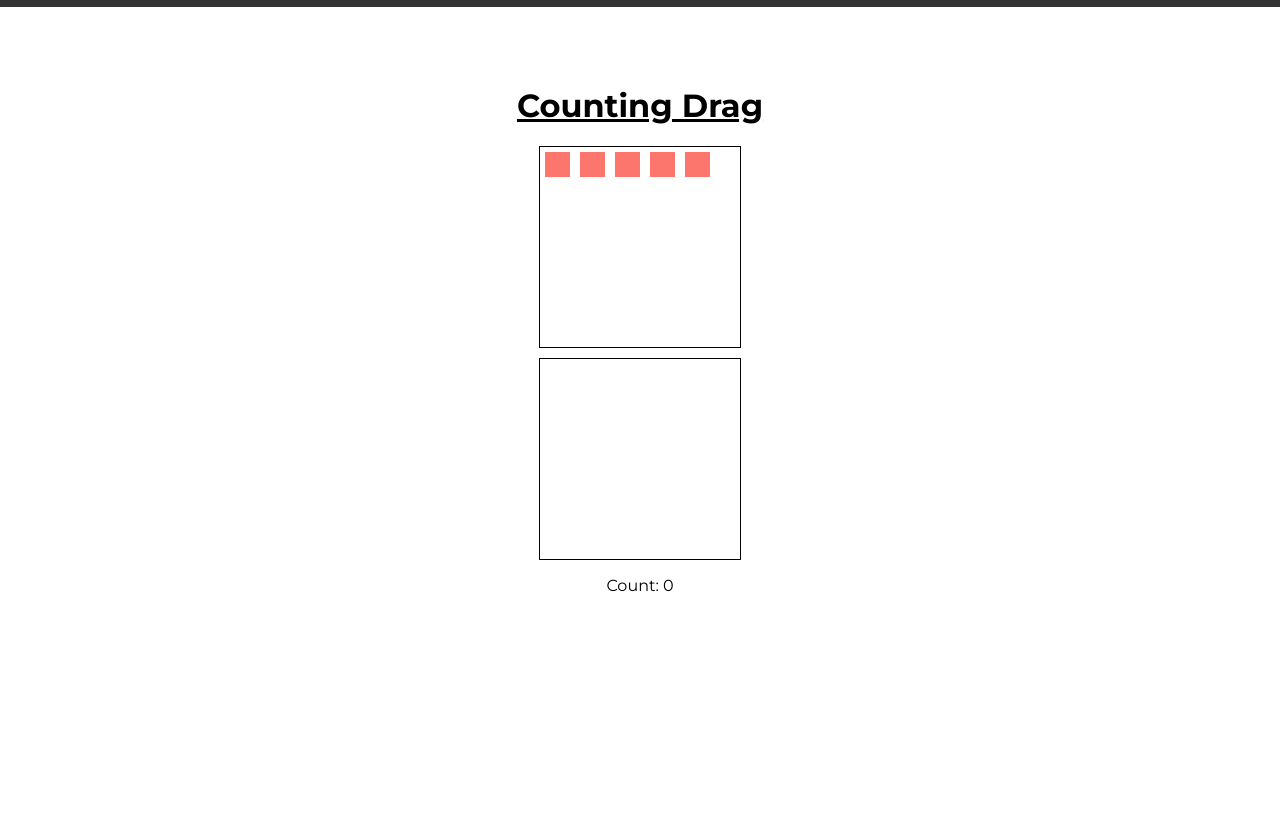
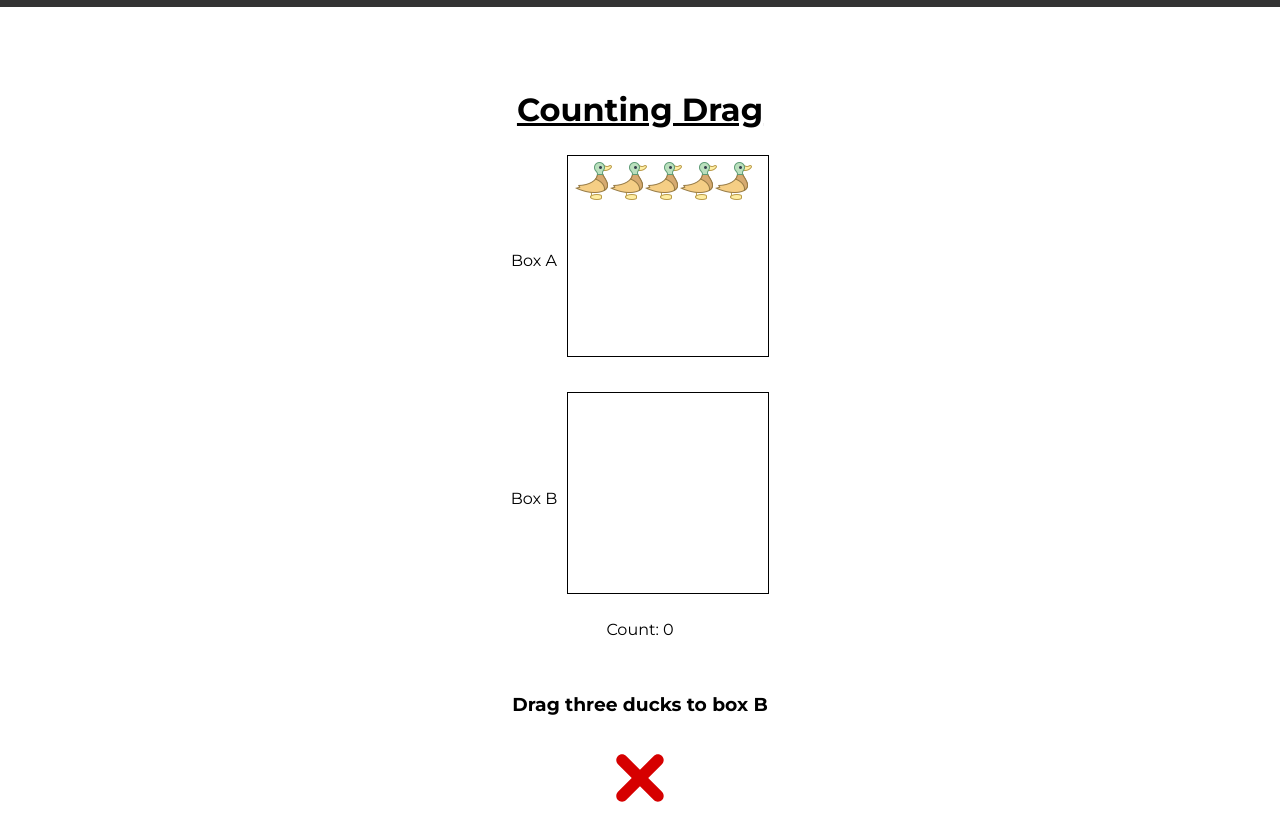
Before and after one commit to ThePotatoPowers/MentorAPromise, a plain HTML site: page draggable.html in a window 1280 px wide. Shown: the part 59-873 px from the top of the page. Before the commit the page ends 800 px from the top, so only its background shows below. Drawn offline with Linux system fonts and the light colour scheme.

```diff
--- a/draggable.html
+++ b/draggable.html
@@ -25,16 +25,45 @@
         <center>
             <h1 id="countTitle">Counting Drag</h1>
 
-            <div id="divA">
-                <div class="block1" draggable="true"></div>
-                <div class="block1" draggable="true"></div>
-                <div class="block1" draggable="true"></div>
-                <div class="block1" draggable="true"></div>
-                <div class="block1" draggable="true"></div>
+            <div id="aContainer">
+                <p id="aLabel">Box A</p>
+
+                <div id="divA">
+                    <div class="block1" draggable="true">
+                        <img src="assets/duck40.png" alt="duckOne">
+                    </div>
+                    <div class="block1" draggable="true">
+                        <img src="assets/duck40.png" alt="duckTwo">
+                    </div>
+                    <div class="block1" draggable="true">
+                        <img src="assets/duck40.png" alt="duckThree">
+                    </div>
+                    <div class="block1" draggable="true">
+                        <img src="assets/duck40.png" alt="duckFour">
+                    </div>
+                    <div class="block1" draggable="true">
+                        <img src="assets/duck40.png" alt="duckFive">
+                    </div>
+                </div>
+
 
             </div>
+
+            <div id="bContainer">
+            <p id="bLabel">Box B</p>
+
             <div id="divB"></div>
+
+
+            </div>
             <p>Count: <span id="countB">0</span></p>
+
+            <br>
+            <h3>Drag three ducks to box B</h3>
+            <br>
+            <img src="assets/incorrect.svg" alt="inocrrect" id="check">
+
+
 
         </center>
 
--- a/draggable.js
+++ b/draggable.js
@@ -48,6 +48,11 @@ divA.addEventListener('dragstart', (e) => {
 });
 
 document.querySelectorAll('.block1').forEach(item => {
+    // generate random color
+    const listOfColors = ['red', 'blue', 'green', 'yellow', 'purple', 'orange', 'pink', 'brown', 'black'];
+    const randomColor = listOfColors[Math.floor(Math.random() * listOfColors.length)];
+    //item.style.backgroundColor = randomColor;
+
     item.addEventListener('dragstart', () => {
         item.classList.add('dragging');
     });
@@ -59,5 +64,14 @@ document.querySelectorAll('.block1').forEach(item => {
 
 function updateCount() {
     countB.textContent = divB.children.length;
+    if (divB.children.length === 3) {
+        document.getElementById('check').src = 'assets/check.svg';
+    }
+    else {
+        document.getElementById('check').src = 'assets/incorrect.svg';
+    }
+
     return countB.textContent;
+
+
 }
--- a/styles.css
+++ b/styles.css
@@ -168,7 +168,7 @@ body {
     margin: 5px;
     width: 25px;
     height: 25px;
-    background-color: #fd766d;
+    /*background-color: #fd766d; */
     font-weight: 500;
     text-align: center;
     line-height: 25px;
@@ -189,3 +189,14 @@ body {
     text-decoration: underline;
     margin-top: 30%;
 }
+
+#aContainer, #bContainer {
+    display: flex;
+    justify-content: center;
+    align-items: center;
+    margin-top: 10%;
+}
+
+#aLabel, #bLabel {
+    margin-right: 10px;
+}
```
Also changed, not shown: assets/check.svg (added), assets/duck.png (added), assets/duck40.png (added), assets/incorrect.svg (added).
